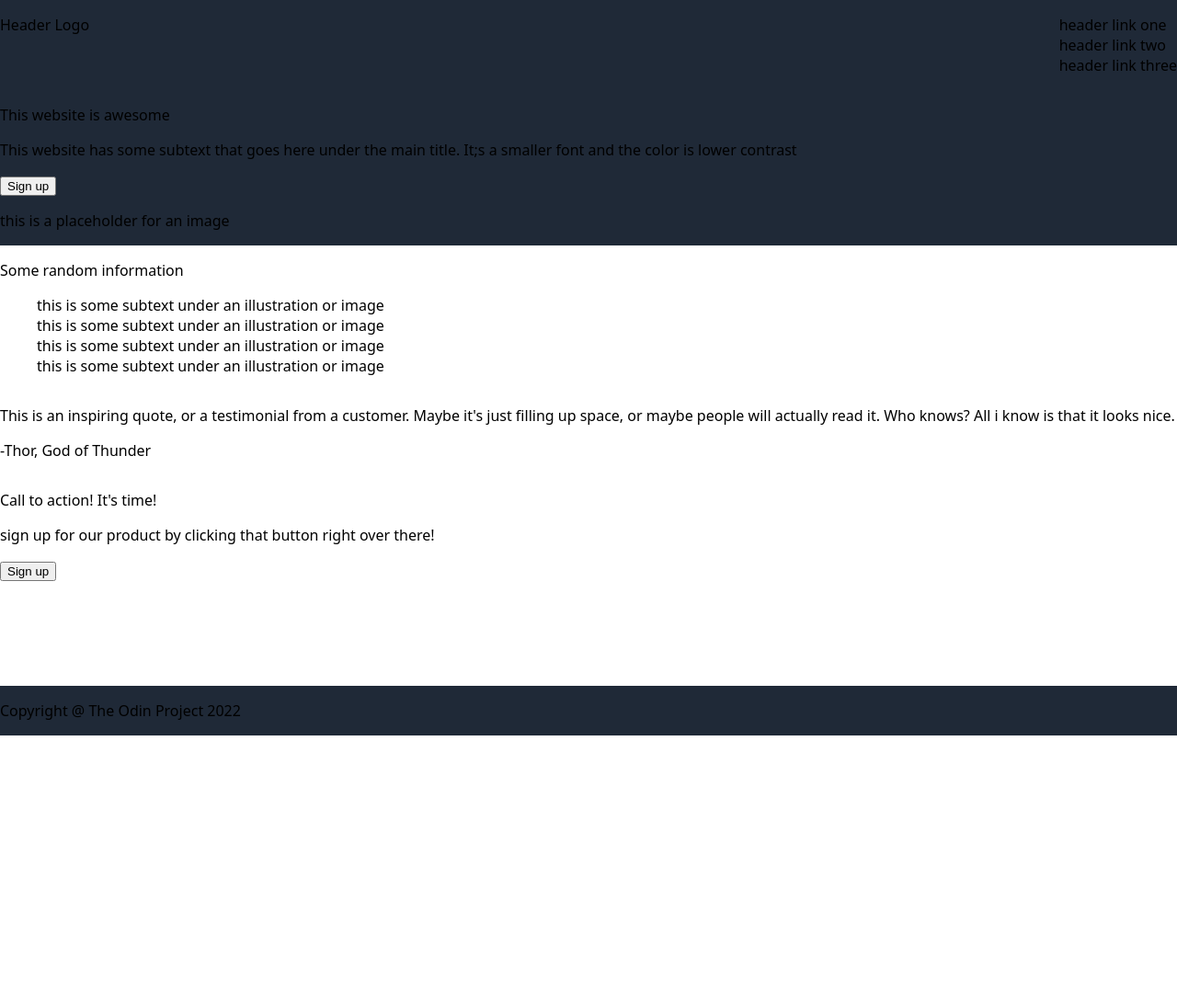
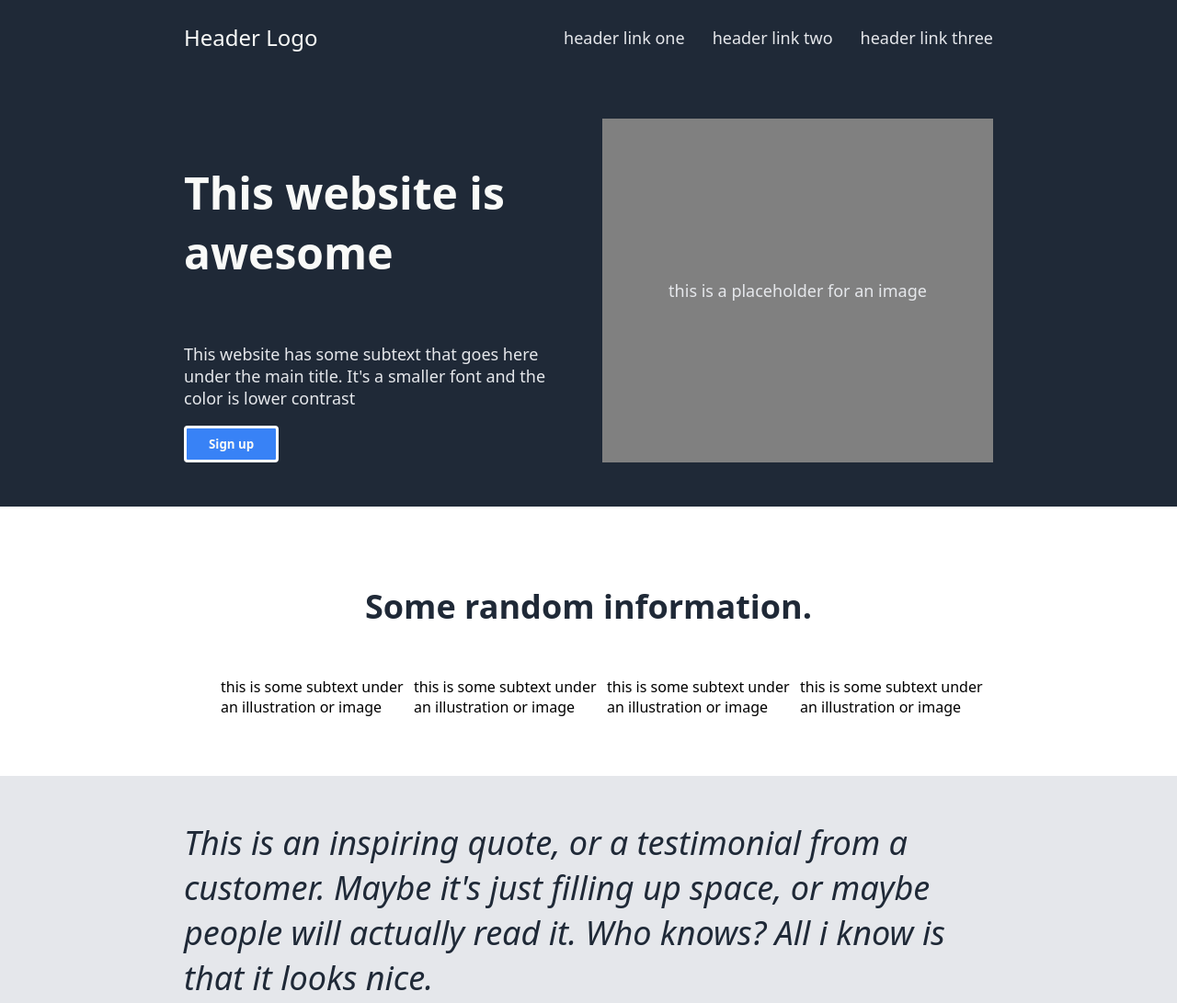
Before and after one commit to chawpappy/cssproject, a plain HTML site: page index.html in a window 1280 px wide. Shown: the top 1091 px of the page at 92% size. Before the commit the page ends 800 px from the top, so only its background shows below. Drawn offline with Linux system fonts and the light colour scheme.

Commit message:
style formating, mostly complete

```diff
--- a/index.html
+++ b/index.html
@@ -18,13 +18,17 @@
     </div>
     <div class="main">
         <div class="hero">
-        <p>This website is awesome</p>
-        <p>This website has some subtext that goes here under the main title. It;s a smaller font and the color is lower contrast</p>
-        <button>Sign up</button>
-        <p>this is a placeholder for an image</p>
+            <div class="words">
+                <p id="bold">This website is awesome</p>
+                <p>This website has some subtext that goes here under the main title. It's a smaller font and the color is lower contrast</p>
+                <button>Sign up</button>
+            </div>
+            <div class="picture">
+                <p>this is a placeholder for an image</p>
+            </div>
         </div>
         <div class="mid-info">
-        <p>Some random information</p>
+        <p id="mid-title">Some random information.</p>
         <ul class="blanks">
             <li>this is some subtext under an illustration or image</li>
             <li>this is some subtext under an illustration or image</li>
@@ -34,12 +38,14 @@
 
         </div>
         <div class="quote">
-        <p>This is an inspiring quote, or a testimonial from a customer. Maybe it's just filling up space, or maybe people will actually read it. Who knows? All i know is that it looks nice.</p>
-        <p>-Thor, God of Thunder</p>
+            <i>This is an inspiring quote, or a testimonial from a customer. Maybe it's just filling up space, or maybe people will actually read it. Who knows? All i know is that it looks nice.</i>
+            <p id="sign">-Thor, God of Thunder</p>
         </div>
         <div class="call">
-        <p>Call to action! It's time!</p>
-        <p>sign up for our product by clicking that button right over there!</p>
+            <div class="container">
+                <b>Call to action! It's time!</b>
+                <p>sign up for our product by clicking that button right over there!</p>
+            </div>
         <button>Sign up</button>
         </div>
     </div>
--- a/style.css
+++ b/style.css
@@ -22,9 +22,121 @@ body {
 .header {
     display:flex;
     justify-content:space-between;
+    align-items:center;
+    padding: 0 200px;
+    font-size:24px;
+    color:#F9FAF8;
+}
 
+.footer{
+    display:flex;
+    justify-content:center;
+    color:#E5E7EB
+}
+
+.top-links {
+    display:flex;
+    flex-wrap: nowrap;
+    gap: 30px;
+    font-size:18px;
+    color:#E5E7EB;
 }
 
 ul {
     list-style:none;
 }
+
+.hero{
+    display:flex;
+    padding: 48px 200px;
+    font-size:18px;
+    color:#E5E7EB;
+    gap:30px;
+    }
+
+#bold{
+    font-size:48px;
+    font-weight:bolder;
+    color:#F9FAF8;
+}
+
+.words {
+    flex:1;
+    display:flex;
+    flex-flow:column wrap;
+    justify-content:flex-start;
+    gap:0px;
+    align-items:flex-start;
+}
+
+.picture{
+    flex:1;
+    display:flex;
+    justify-content:center;
+    align-items:center;
+    background-color:grey;
+}
+
+button{
+    font-weight:bold;
+    color:#F9FAF8;
+    background:#3882F6;
+    font-family:system-ui, -apple-system, BlinkMacSystemFont, 'Segoe UI', Roboto, Oxygen, Ubuntu, Cantarell, 'Open Sans', 'Helvetica Neue', sans-serif;
+    border:solid white;
+    border-radius:4px;
+    padding:8px 24px;
+    display:inline-block;
+    width:auto;
+}
+
+#mid-title{
+    font-size:36px;
+    font-weight:900;
+    color:#1F2937;
+}
+
+.mid-info{
+    display:flex;
+    flex:1;
+    align-items:center;
+    justify-content:center;
+    padding: 48px 200px;
+    flex-direction:column;
+}
+
+.blanks{
+   display:flex;
+   flex-direction:row;
+}
+.quote{
+    padding: 48px 200px;
+    background-color:#E5E7EB;
+    color:#1F2937;
+    font-size:36px;
+    font-weight:light,
+}
+
+#sign{
+    display:flex;
+    justify-content:flex-end;
+    font-weight:bold;
+}
+
+.call{
+    padding: 24px;
+    margin:48px 200px;
+    background-color:#3882F6;
+    color:#F9FAF8;
+    display:flex;
+    flex-direction:wrap;
+    justify-content:center;
+    border-radius: 4px;
+    gap:30px;
+}
+
+.container{
+    display:flex;
+    justify-content:flex-start;
+    flex-direction:column;
+
+}
```
